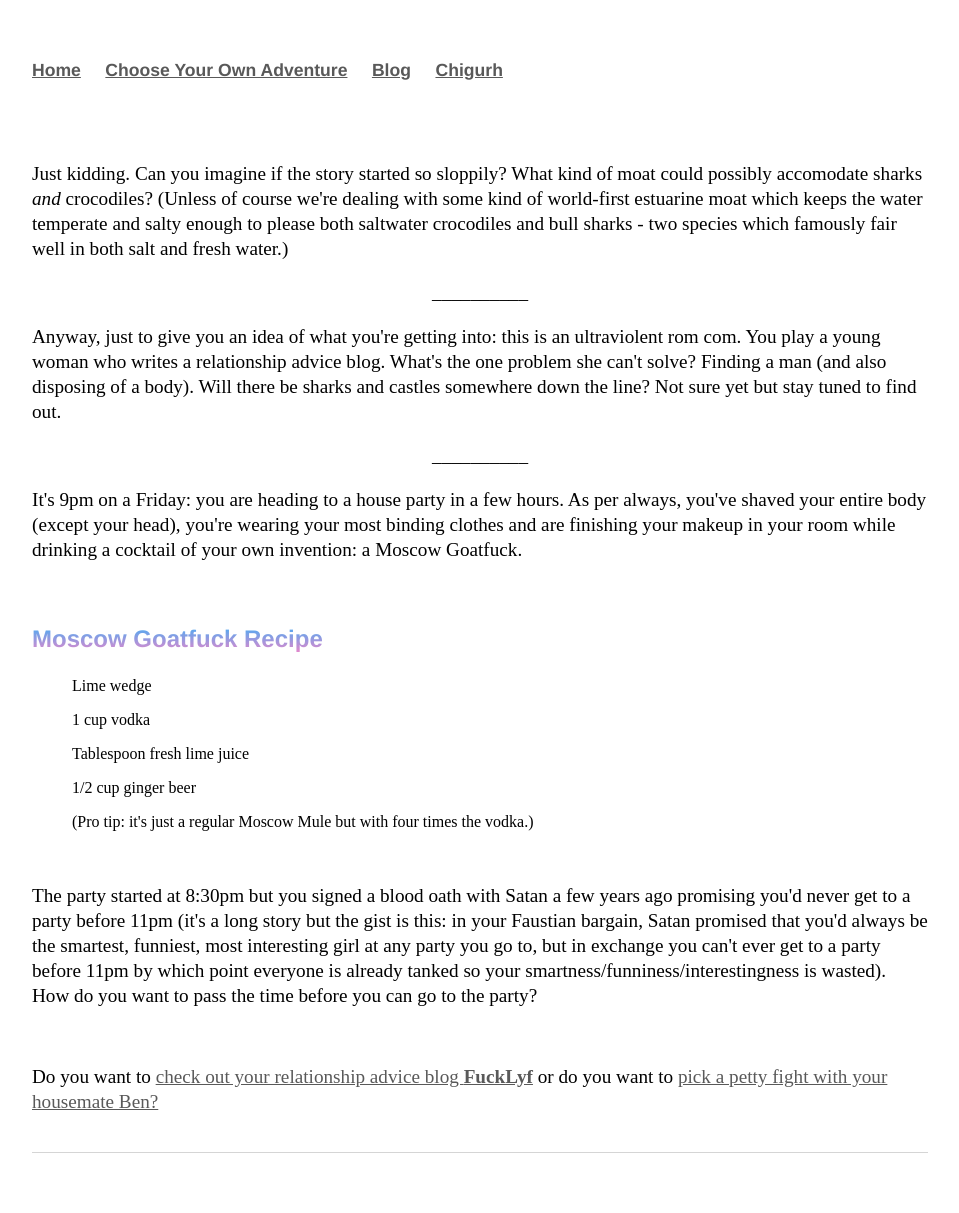
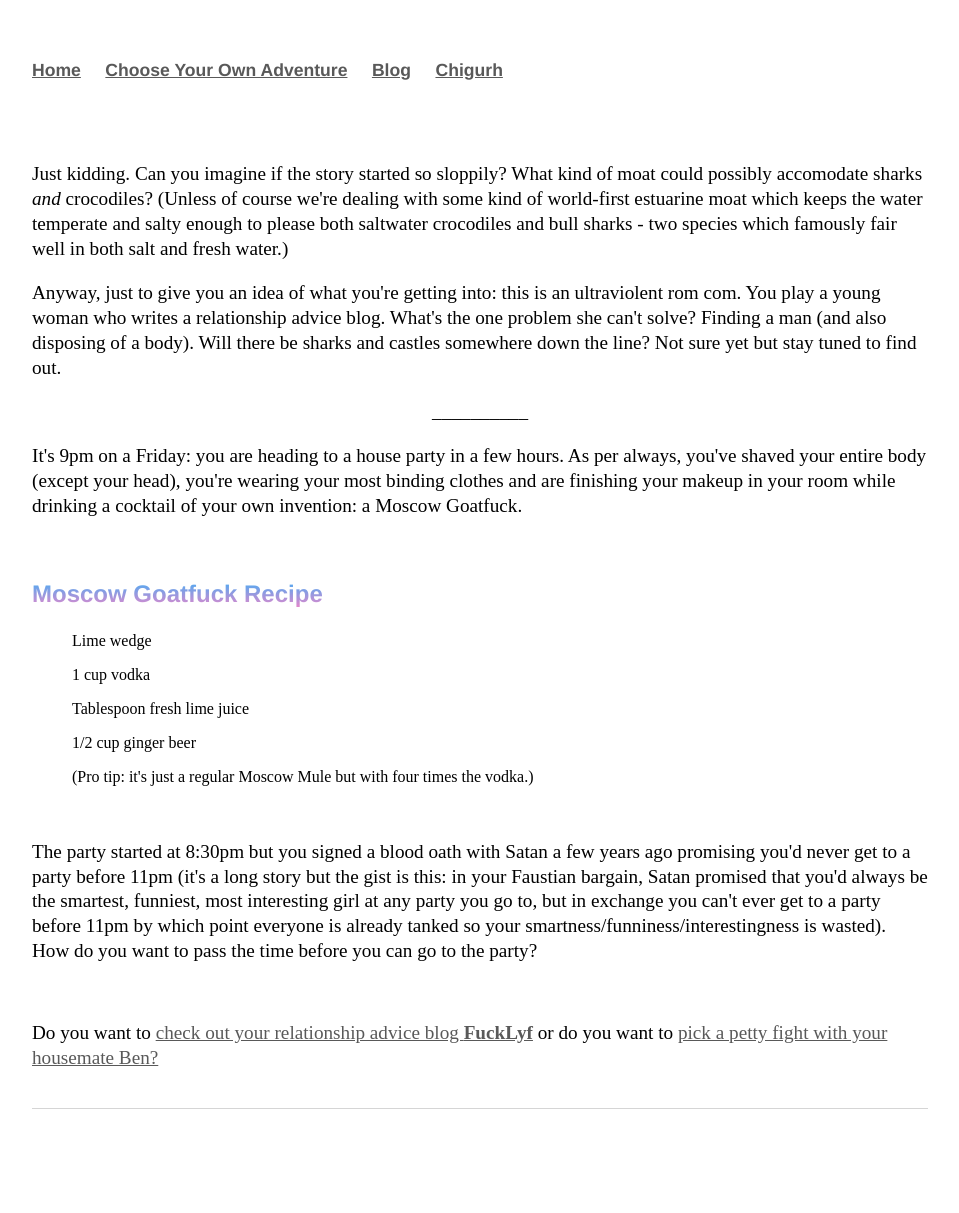
Before and after one commit to Pinelife/pinelife.github.io, a Jekyll site: the page built from Hellhole/Room1.html, in a window 1280 px wide. Shown: the whole page, without its empty margins (160-1119 px from the left). Built offline with Jekyll 4.4.1, drawn with Linux system fonts in a browser that asks for light colours; after the commit the page ends 1169 px from its top, so only the background shows below that.

Commit message:
Update Room1.html

```diff
--- a/Hellhole/Room1.html
+++ b/Hellhole/Room1.html
@@ -5,9 +5,7 @@ title: Pinelife
 <br/>
 <br/>
 <p>Just kidding. Can you imagine if the story started so sloppily? What kind of moat could possibly accomodate sharks <i>and</i> crocodiles? (Unless of course we're dealing with some kind of world-first estuarine moat which keeps the water temperate and salty enough to please both saltwater crocodiles and bull sharks - two species which famously fair well in both salt and fresh water.)</p>
-<p style="text-align:center" class="indented">
-__________
-</p>
+
 <p>Anyway, just to give you an idea of what you're getting into: this is an ultraviolent rom com. You play a young woman who writes a relationship advice blog. What's the one problem she can't solve? Finding a man (and also disposing of a body). Will there be sharks and castles somewhere down the line? Not sure yet but
  stay tuned to find out.</p>
 <p style="text-align:center" class="indented">
```
